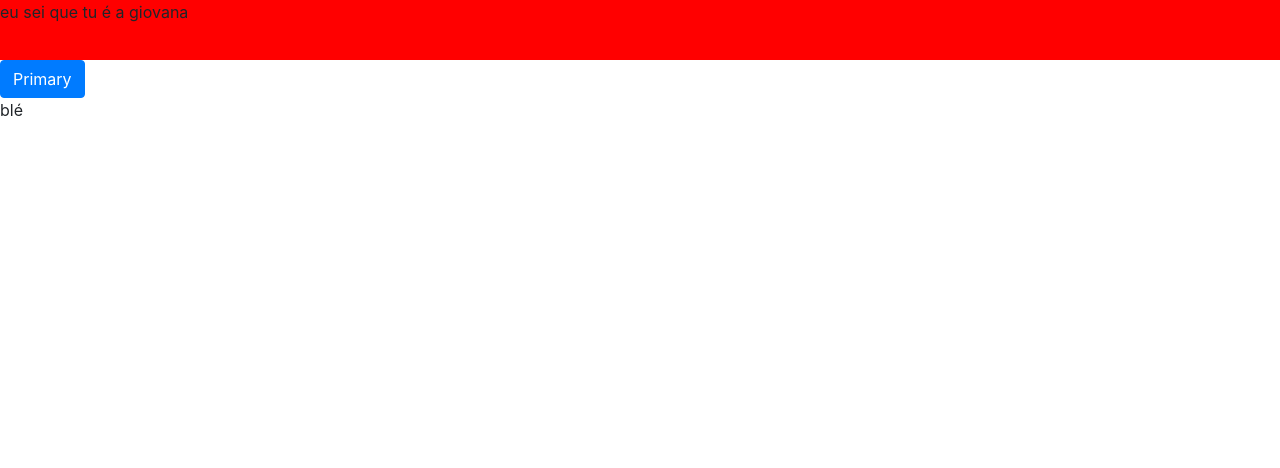
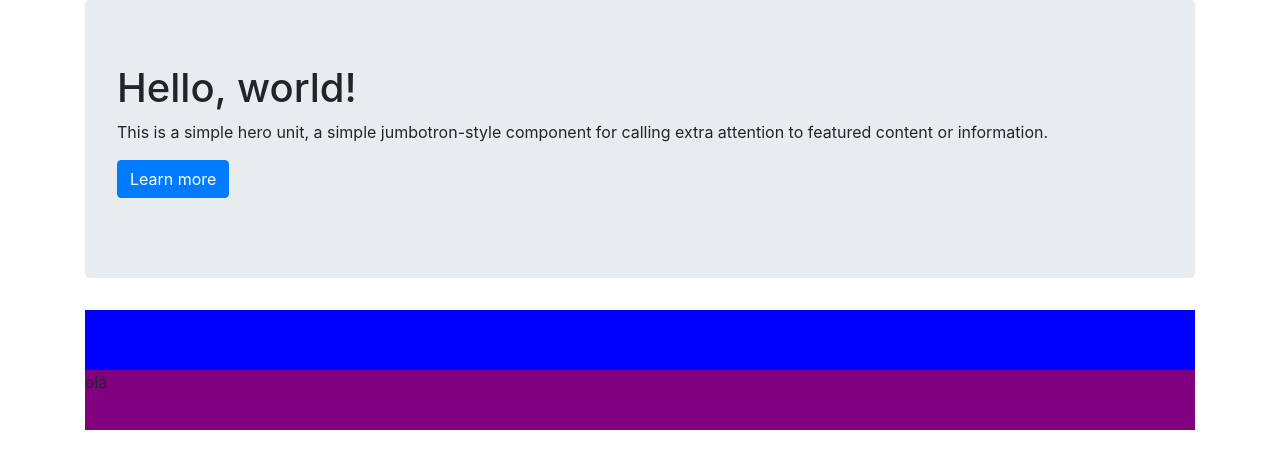
Before and after one commit to giovana-tochtrop06/feira-app, a React (Create React App) app: page / in a window 1280 px wide. Shown: the top 468 px of the page. Built offline with nearby package versions, Linux system fonts and the light colour scheme.

Commit message:
aprendi propriedades

```diff
--- a/src/App.js
+++ b/src/App.js
@@ -1,19 +1,20 @@
+//LIB EXTERNA
 import React from 'react';
+import { Button, Container } from 'react-bootstrap';
+
+//IMPORTS INTERNOS
 import './app.css';
 import Header from './components/header/Header';
-import { Button } from 'react-bootstrap';
 import Footer from './components/footer/Footer';
 
-function App() {
-  const name = 'gi';
+const App = () => {
   return (
-    <div>
-      <Header></Header>
+    <Container>
+      <Header />
 
-      <Button variant="primary">Primary</Button>
-
-      <Footer></Footer>
-    </div>
+      <Footer footerColor="blue"/>
+      <Footer footerColor="purple" content="olá"/>
+    </Container>
   );
 }
 
--- a/src/components/footer/Footer.jsx
+++ b/src/components/footer/Footer.jsx
@@ -1,12 +1,20 @@
 import React from 'react';
+
 import './footer.css';
 
-const Footer = function() {
-    return (
-        <div>
-            blé
-        </div>
-    );
+const Footer = ({footerColor, content}) => {
+  let footerClass = '';
+
+  if (footerColor == 'purple') {
+    footerClass = 'footerpurple';
+  }
+  if (footerColor == 'blue'){
+    footerClass = 'footerblue';
+  }
+
+  return (
+    <div className={footerClass}> {content} </div>
+  );
 };
 
 export default Footer;
--- a/src/components/footer/footer.css
+++ b/src/components/footer/footer.css
@@ -0,0 +1,22 @@
+.footer{
+  width: 100%;
+  height: 60px;
+  background-color: rgb(208, 180, 235);
+}
+
+.footerblue {
+  background-color: blue;
+  height: 60px;
+  width: 100%;
+}
+
+.cool {
+  height: 1000px;
+  width: 100%;
+}
+
+.footerpurple {
+  background-color: purple;
+  height: 60px;
+  width: 100%;
+}
--- a/src/components/header/Header.jsx
+++ b/src/components/header/Header.jsx
@@ -1,9 +1,24 @@
 import React from 'react';
+import { Jumbotron, Button, Row, Col } from 'react-bootstrap';
+
 import './header.css';
 
-const Header = function() {
+const Header = () => {
   return(
-      <div className="header">eu sei que tu é a giovana</div>
+    <Row>
+      <Col>
+        <Jumbotron>
+          <h1>Hello, world!</h1>
+          <p>
+            This is a simple hero unit, a simple jumbotron-style component for calling
+            extra attention to featured content or information.
+          </p>
+          <p>
+            <Button variant="primary">Learn more</Button>
+          </p>
+        </Jumbotron>
+      </Col>
+    </Row>
   );
 };
 
--- a/src/components/header/header.css
+++ b/src/components/header/header.css
@@ -1,5 +1,5 @@
 .header{
     width: 100%;
     height: 60px;
-    background-color: red;
+    background-color: rgb(208, 180, 235);
 }
```
Also changed, not shown: src/app.css (line endings or trailing spaces).
